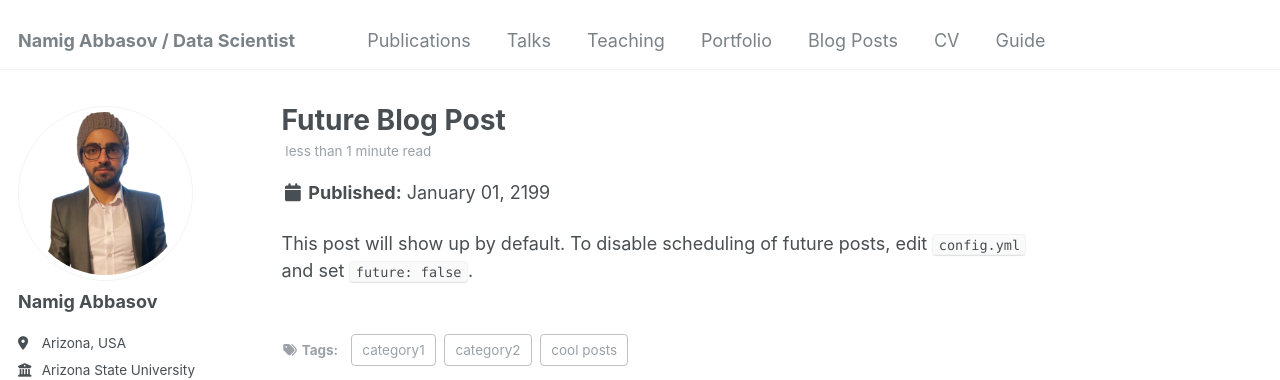
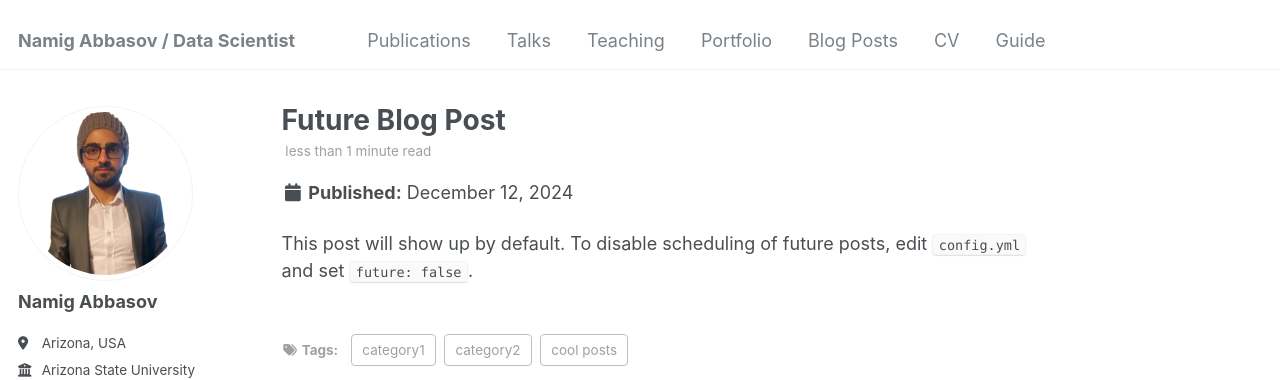
Before and after one commit to namigabbasov/namigabbasov.github.io, a Jekyll site: the page built from _posts/2199-01-01-future-post.md, in a window 1280 px wide and 900 px high. Shown: the top 380 px of the window. Built offline with Jekyll 4.4.1, drawn with Linux system fonts in a browser that asks for light colours; some web fonts are replaced.

Commit message:
Update 2199-01-01-future-post.md

```diff
--- a/_posts/2199-01-01-future-post.md
+++ b/_posts/2199-01-01-future-post.md
@@ -1,6 +1,6 @@
 ---
 title: 'Future Blog Post'
-date: 2199-01-01
+date: 2024-12-12
 permalink: /posts/2012/08/blog-post-4/
 tags:
   - cool posts
```
